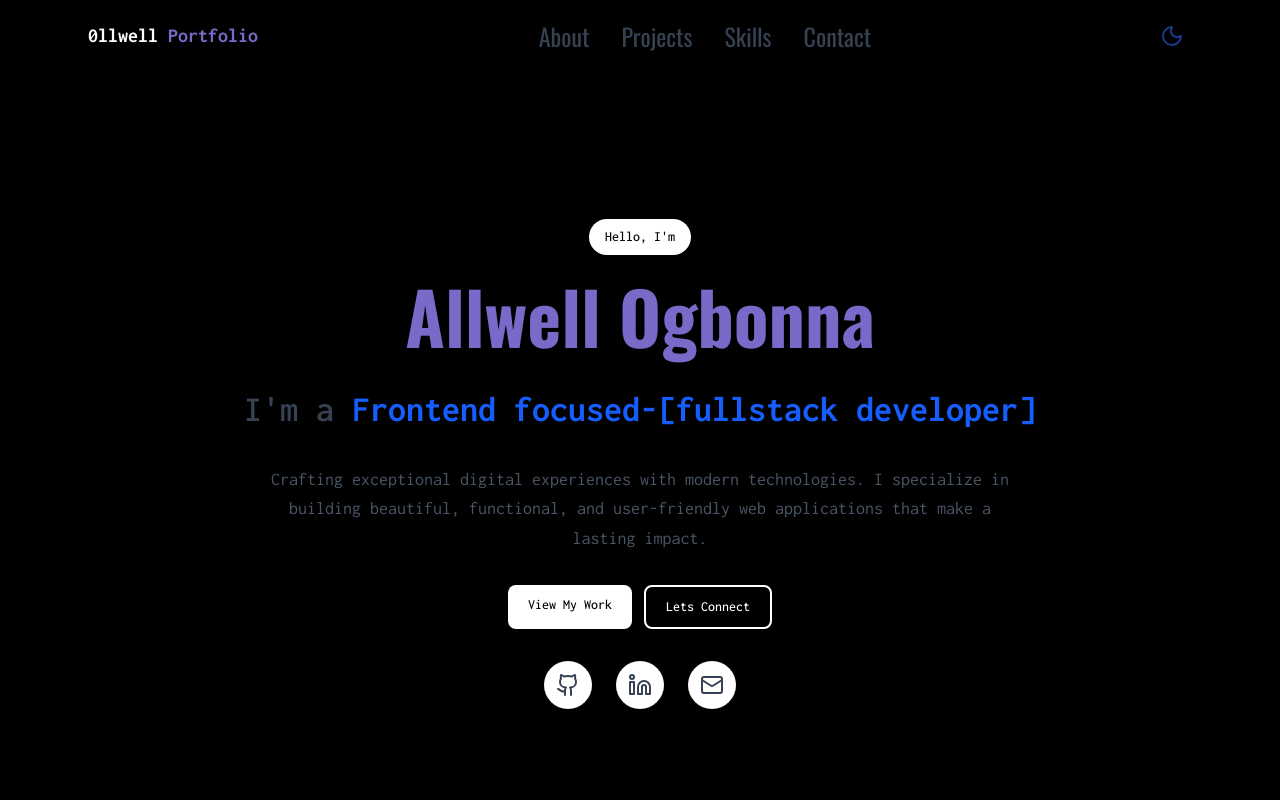
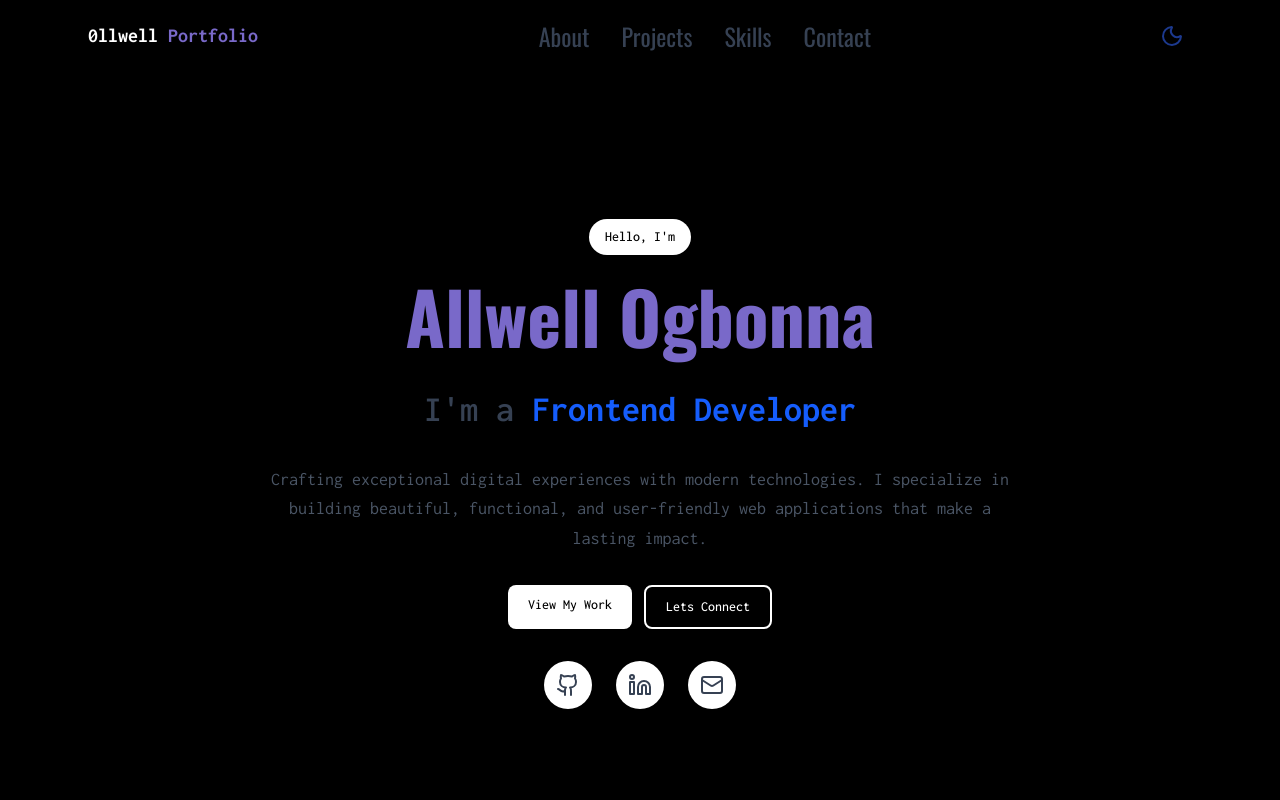
Before and after one commit to A11we11/portfoliopage, a React (Vite) app: page / in a window 1280 px wide. Shown: the top 800 px of the page. Built offline with nearby package versions, Linux system fonts and the light colour scheme.

Commit message:
changed the hero title to frontend developer

```diff
--- a/src/components/About.jsx
+++ b/src/components/About.jsx
@@ -50,12 +50,6 @@ const About = ({ hasAnimated }) => {
           <div className="grid md:grid-cols-2 gap-12 items-center">
             <div>
               <p className="text-lg text-gray-700 mb-6">
-                {/*  I specialize in creating responsive , accessible , and
-                performant web applications using modern technologies. I
-                understand the basics of backend development with Express, and
-                MongoDB, enabling me to work on both client and server sides of
-                an application.,I create stellar web experiences with modern
-                technologies, */}{" "}
                 I'm Passionate about creating elegant solutions to complex
                 problems, and I'm constantly learning new technologies and
                 techniques to stay at the forefront of the ever-evolving web
--- a/src/components/Hero.jsx
+++ b/src/components/Hero.jsx
@@ -88,7 +88,7 @@ const Hero = ({ hasAnimated }) => {
               I'm a{" "}
               <span className="relative">
                 <span className="text-blue-600 font-bold">
-                  Frontend focused-[fullstack developer]
+                  Frontend Developer
                   <span className="animate-pulse"></span>
                 </span>
               </span>
```
